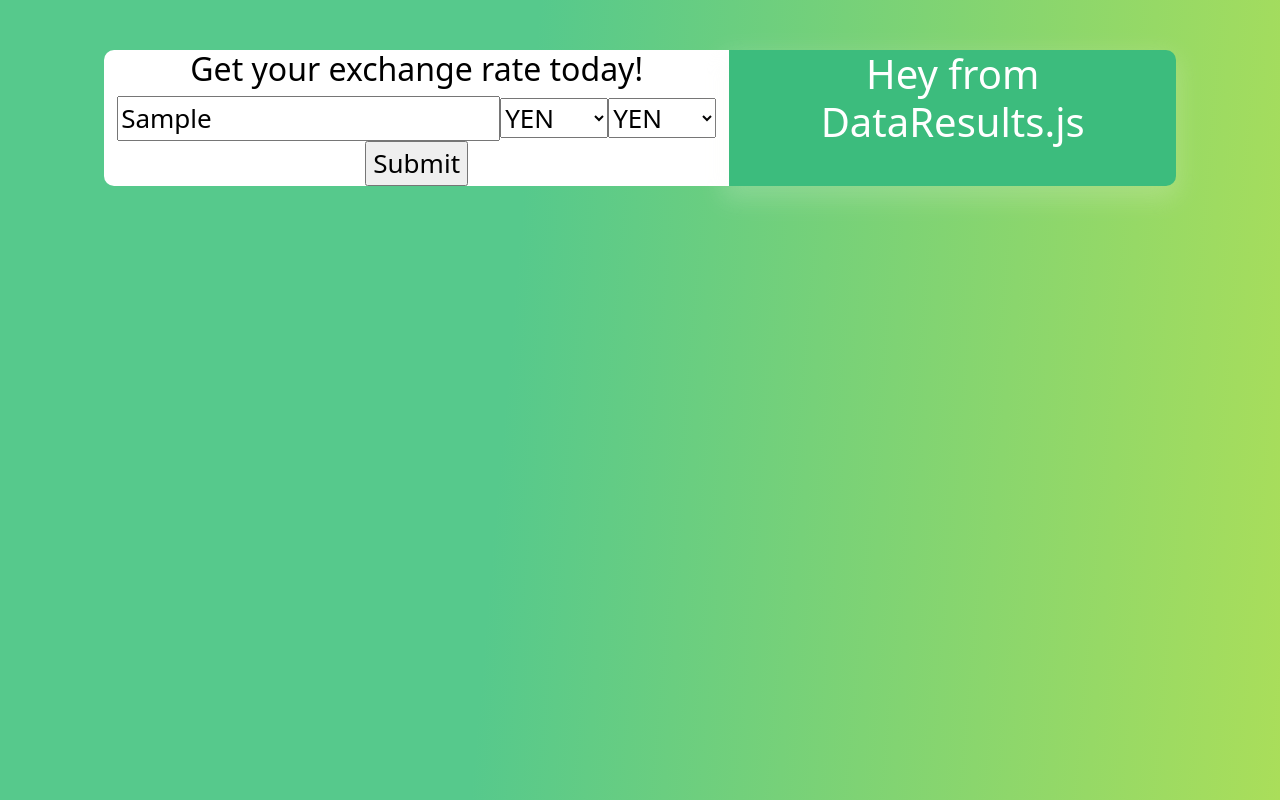
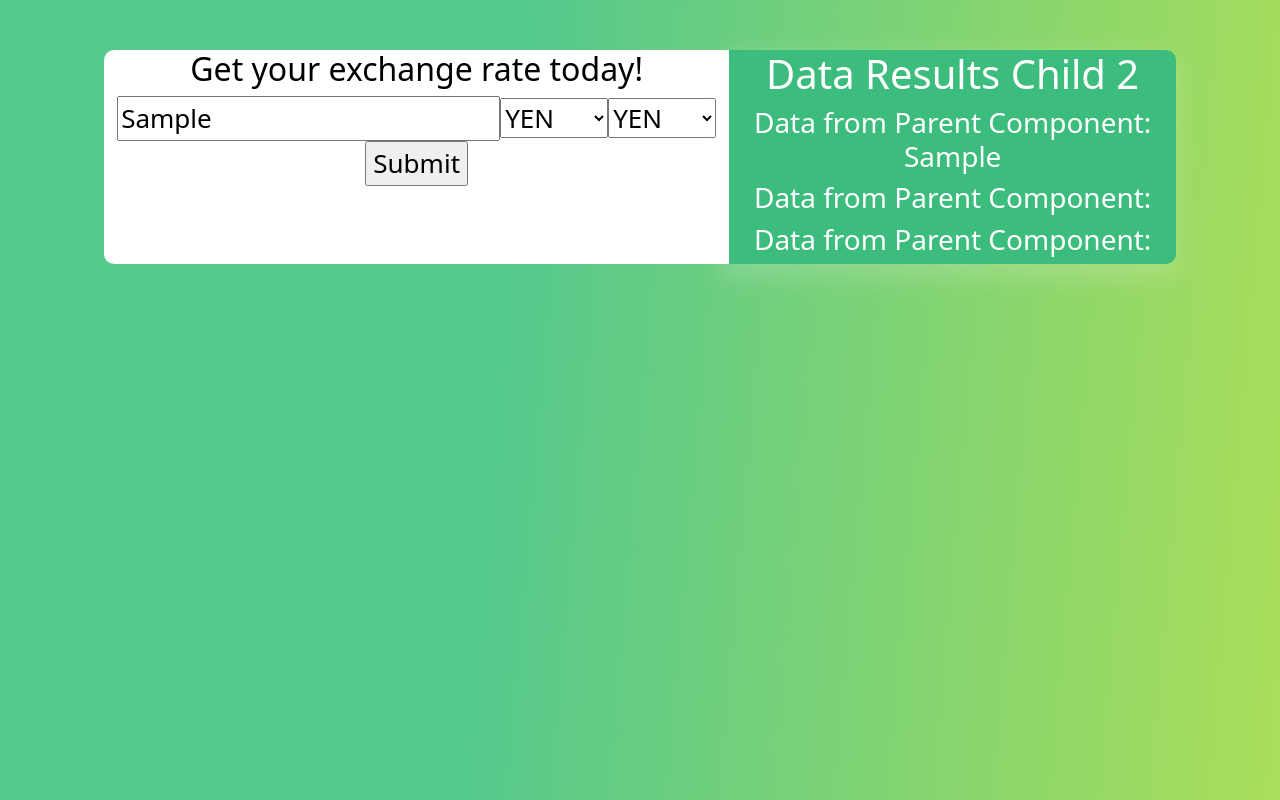
Before and after one commit to MarianaTellezR/currency-converter-mariana-tellez, a React (Create React App) app: page / in a window 1280 px wide. Both pictures are taken after typing "Sample" into the empty fields and a click on the input "Submit". Built offline with nearby package versions, Linux system fonts and the light colour scheme.

Commit message:
Passed data between child components

```diff
--- a/src/CurrencyConverter.js
+++ b/src/CurrencyConverter.js
@@ -1,17 +1,25 @@
-import React from "react";
+import React, {useState} from "react";
 import "./CurrencyConverter.css";
 import Data from "./Data";
 import DataResults from "./DataResults";
 
 export default function CurrencyConverter() {
+  const [childData, setChildData] = useState(null);
+
+  const handleData = (data) => {
+    console.log("From Parent");
+    console.log(data);
+    setChildData(data);
+  };
+
   return (
     <div className="CurrencyConverter">
       <div className="row">
         <div className="col-12 col-sm-7 left-side ">
-          <Data />
+          <Data sendData={handleData} />
         </div>
         <div className="col-12 col-sm-5 right-side ">
-          <DataResults />
+          {childData && <DataResults data={childData} />}
         </div>
       </div>
     </div>
--- a/src/Data.js
+++ b/src/Data.js
@@ -1,6 +1,6 @@
 import React, { useState } from "react";
 
-export default function Data() {
+export default function Data({ sendData }) {
   const [inputs, setInputs] = useState({
     amount: "",
     from: "",
@@ -10,6 +10,7 @@ export default function Data() {
   function handleSubmit(event) {
     event.preventDefault();
     console.log(inputs);
+    sendData(inputs);
   }
 
   const handleInputChange = (e) => {
@@ -25,24 +26,19 @@ export default function Data() {
         type="text"
         placeholder="Enter an amount"
         onChange={handleInputChange}
-        name='amount'
+        name="amount"
       />
       <select
         value={inputs.from}
-        name='from'
-        id='from'
+        name="from"
+        id="from"
         onChange={handleInputChange}
       >
         <option value="yen">YEN</option>
         <option value="dolar">DOLAR</option>
         <option value="libra">LIBRA</option>
       </select>
-      <select
-        value={inputs.to}
-        name='to'
-        id='to'
-        onChange={handleInputChange}
-      >
+      <select value={inputs.to} name="to" id="to" onChange={handleInputChange}>
         <option value="yen">YEN</option>
         <option value="dolar">DOLAR</option>
         <option value="libra">LIBRA</option>
--- a/src/DataResults.js
+++ b/src/DataResults.js
@@ -1,5 +1,12 @@
 import React from "react";
 
-export default function DataResults() {
-  return <h1>Hey from DataResults.js</h1>;
+export default function DataResults({data}) {
+  return (
+    <div>
+      <h1>Data Results Child 2</h1>
+      <h3>Data from Parent Component: {data.amount}</h3>
+      <h3>Data from Parent Component: {data.from}</h3>
+      <h3>Data from Parent Component: {data.to}</h3>
+    </div>
+  );
 }
```
